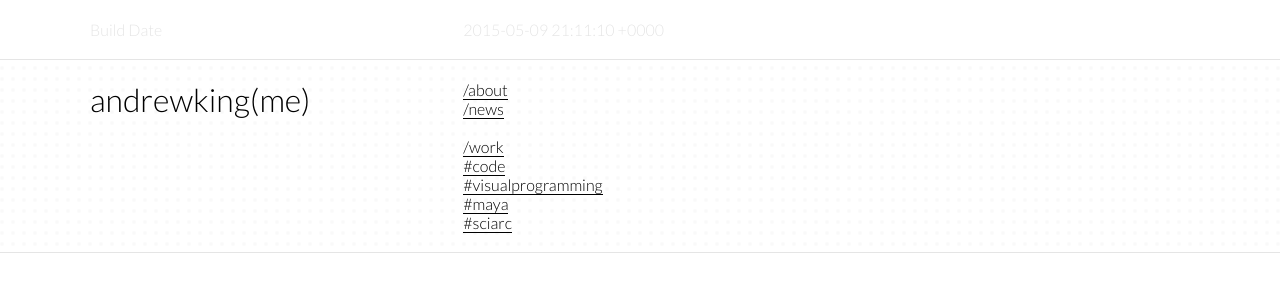
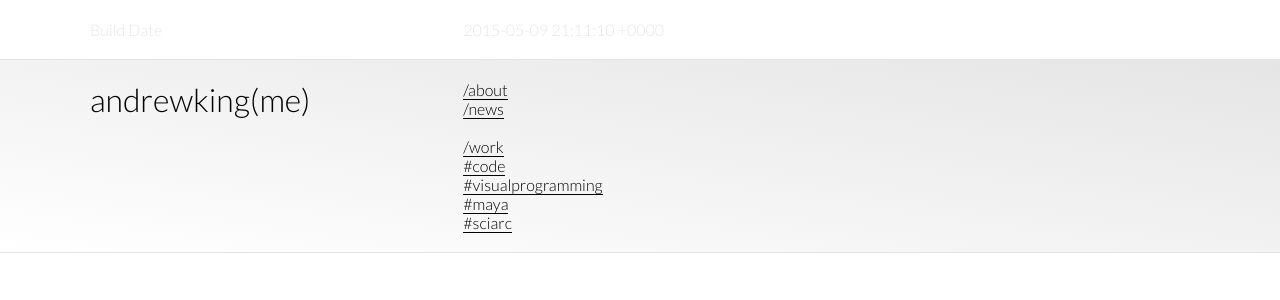
Before and after one commit to andrewkingme/andrewkingme.github.io, a Jekyll site: the page built from index.md, in a window 1280 px wide. Shown: the top 300 px of the page. Built offline with Jekyll 4.4.1, drawn with Linux system fonts in a browser that asks for light colours.

Commit message:
CSS Gradient Header

```diff
--- a/css/style.scss
+++ b/css/style.scss
@@ -70,11 +70,19 @@ img {
 /* Header */
 
 header {
-  background-color: $color-5;
-  background-image: url('/img/assets/grid.png');
-  background-repeat: repeat;
-  background-size: auto;
-  background-position: center;
+  /* IE10 Consumer Preview */
+  background-image: -ms-linear-gradient(bottom left, $color-1 0%, $color-2 100%);
+  /* Mozilla Firefox */
+  background-image: -moz-linear-gradient(bottom left, $color-1 0%, $color-2 100%);
+  /* Opera */
+  background-image: -o-linear-gradient(bottom left, $color-1 0%, $color-2 100%);
+  /* Webkit (Safari/Chrome 10) */
+  background-image: -webkit-gradient(linear, left bottom, right top, color-stop(0, $color-1), color-stop(1, $color-2));
+  /* Webkit (Chrome 11+) */
+  background-image: -webkit-linear-gradient(bottom left, $color-1 0%, $color-2 100%);
+  /* W3C Markup, IE10 Release Preview */
+  background-image: linear-gradient(to top right, $color-1 0%, $color-2 100%);
+
   border-top: 1px solid $color-2;
   border-bottom: 1px solid $color-2;
 }
```
Also changed, not shown: img/assets/grid.png (deleted).
